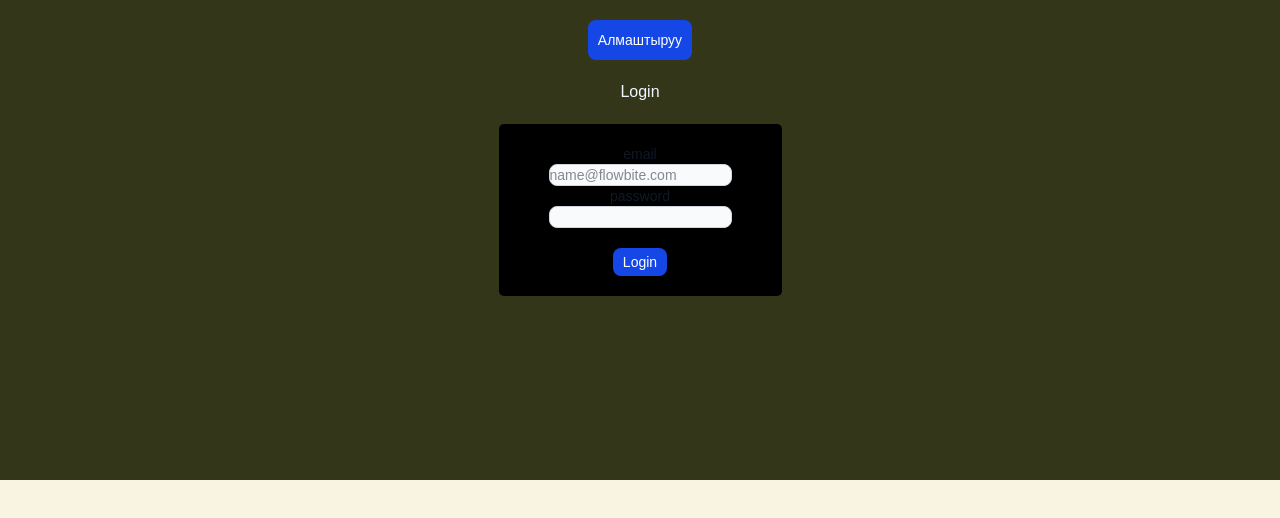
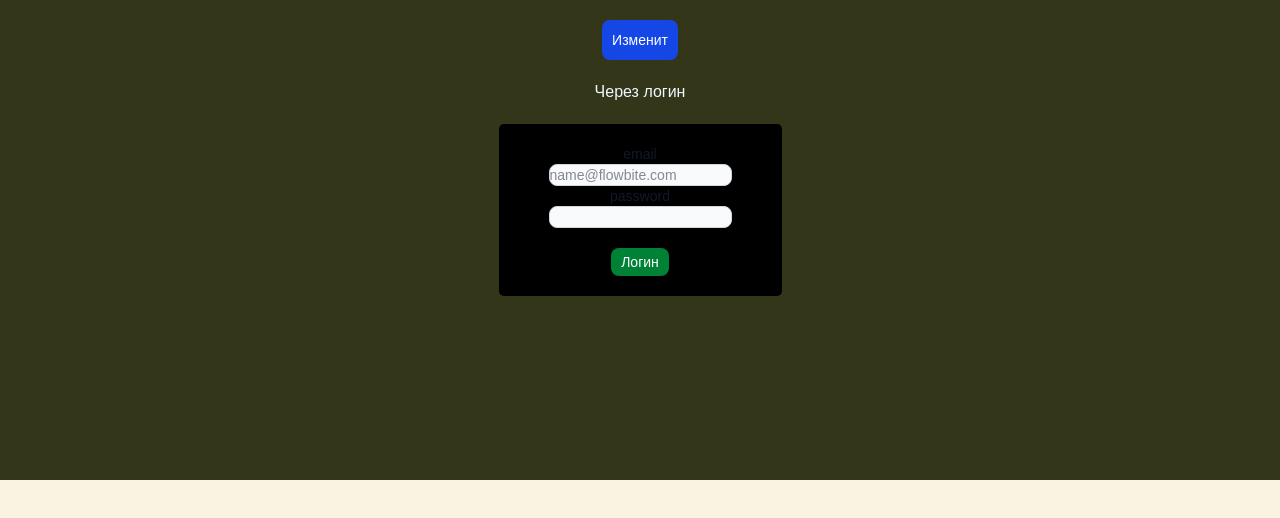
Before and after one commit to chyngyzbb/team, a React (Vite) app: page / in a window 1280 px wide. Shown: the top 518 px of the page. Built offline with nearby package versions, Linux system fonts and the light colour scheme.

Commit message:
add style page

```diff
--- a/src/page/Exit/index.tsx
+++ b/src/page/Exit/index.tsx
@@ -50,9 +50,9 @@ const Exit = () => {
           style={{ padding: "10px" }}
           onClick={() => setIsregister(!isregister)}
         >
-          Алмаштыруу
+          Изменит
         </button>
-        <h1>{isregister ? "Register" : "Login"}</h1>
+        <h1>{isregister ? "Через регистрация" : "Через логин"}</h1>
 
         <form
           onSubmit={handleSubmit}
@@ -106,9 +106,9 @@ const Exit = () => {
           <button
             type="submit"
             style={{ padding: "4px 10px" }}
-            className="text-white  bg-blue-700 hover:bg-blue-800 focus:ring-4 focus:outline-none focus:ring-blue-300 font-medium rounded-lg text-sm px-5 py-2.5 text-center dark:bg-blue-600 dark:hover:bg-blue-700 dark:focus:ring-blue-800"
+            className="text-white  bg-green-700 hover:bg-green-800  focus:outline-none focus:ring-green-300 font-medium rounded-lg text-sm px-5 py-2.5 text-center dark:bg-green-600 dark:hover:bg-green-700 "
           >
-            {isregister ? "Register" : "Login"}
+            {isregister ? "Регистрация" : "Логин"}
           </button>
         </form>
       </div>
```
